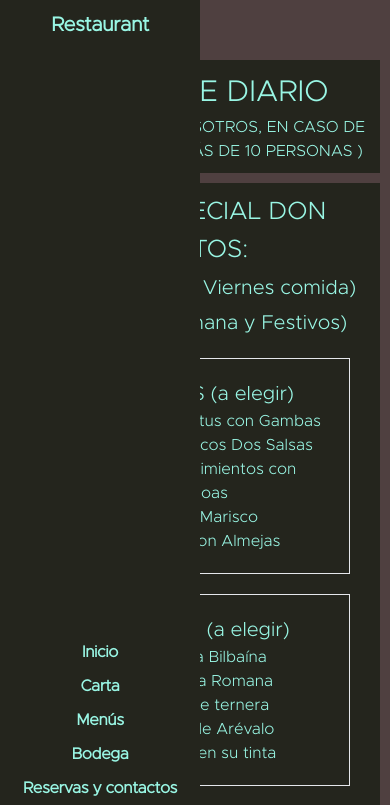
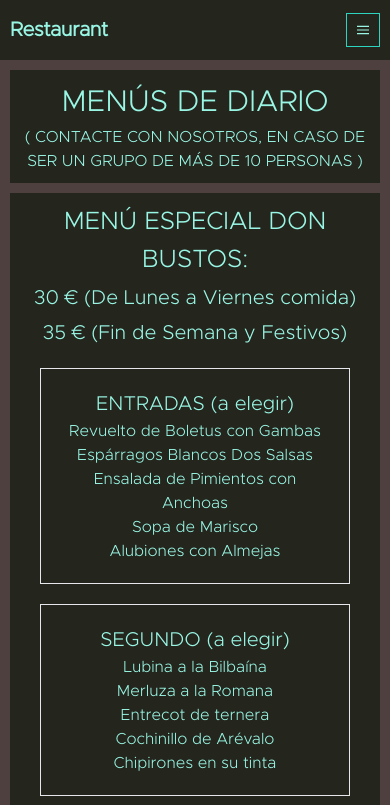
Before and after one commit to karlox3780/restaurant, a React (Create React App) app: page /menus in a window 390 px wide. Shown: the top 805 px of the page. Built offline with nearby package versions, Linux system fonts and the light colour scheme; what tailwindcss-animated would draw is missing.

Commit message:
Navbar con diseño responsive

```diff
--- a/src/App.css
+++ b/src/App.css
@@ -15,6 +15,6 @@ body {
 @media not all and (min-width: 1024px) {
   .App-container {
     width: 100%;
-    margin-top: 50px;
+    margin-top: 60px;
   }
 }
--- a/src/components/Navbar/Navbar.jsx
+++ b/src/components/Navbar/Navbar.jsx
@@ -1,15 +1,34 @@
+import { useState } from 'react';
 import { Link } from 'react-router-dom';
 import './Navbar.css';
 
 function Navbar() {
+    const [isNavExpanded, setIsNavExpanded] = useState(false);
+
     return (
-        <nav className="fixed flex flex-col h-full w-[200px] z-50 items-center justify-normal flex-wrap bg-[#24251D] top-0 p-[10px] animate-fade-right animate-delay-0 animate-duration-2000">
+        <nav className="fixed flex flex-col h-full w-[200px] z-50 content-center items-center justify-normal flex-wrap bg-[#24251D] top-0 p-[10px] animate-fade-right animate-delay-0 animate-duration-2000 max-lg:w-full max-lg:h-[60px] max-lg:justify-between max-lg:flex-row">
             <div className="flex justify-center flex-shrink-0 text-white animate-fade-down animate-delay-[1000ms] animate-duration-1000">
                 <Link className="text-teal-200 hover:text-white" to="/">
                     <span className="font-semibold text-[20px] tracking-tight">Restaurant</span>
                 </Link>
             </div>
-            <div className="absolute flex flex-col bottom-[10px] flex-shrink-0 text-white animate-fade-down animate-delay-[1000ms] animate-duration-1000">
+            <div className="block lg:hidden">
+                <button onClick={() => { setIsNavExpanded(!isNavExpanded); }}
+                    className="flex items-center px-[10px] py-[10px] border text-teal-200 border-teal-400 hover:text-white hover:border-white">
+                    <svg className="fill-current h-3 w-3" viewBox="0 0 20 20" xmlns="http://www.w3.org/2000/svg">
+                        <title>Menu</title>
+                        <path d="M0 3h20v2H0V3zm0 6h20v2H0V9zm0 6h20v2H0v-2z" />
+                    </svg>
+                </button>
+            </div>
+            <div id="menu" className={`${isNavExpanded ? 'block' : 'hidden'} w-full flex-grow lg:hidden`}>
+                <div className="text-sm lg:flex-grow" >
+                    <Link to="/search" className="block text-[20px] lg:inline-block lg:mt-0 mt-[10px] text-teal-200 hover:text-white mr-4">
+                        Búsqueda
+                    </Link>
+                </div>
+            </div>
+            <div className="absolute flex flex-col bottom-[10px] flex-shrink-0 text-white animate-fade-down animate-delay-[1000ms] animate-duration-1000 max-lg:hidden">
                 <Link className="text-teal-200 hover:text-white" to="/">
                     <span className="font-semibold text-[16px] tracking-tight">Inicio</span>
                 </Link>
@@ -29,7 +48,7 @@ function Navbar() {
                     <span className="font-semibold text-[16px] tracking-tight">Nosotros</span>
                 </Link>
             </div>
-        </nav>
+        </nav >
     )
 }
 export default Navbar;
```
